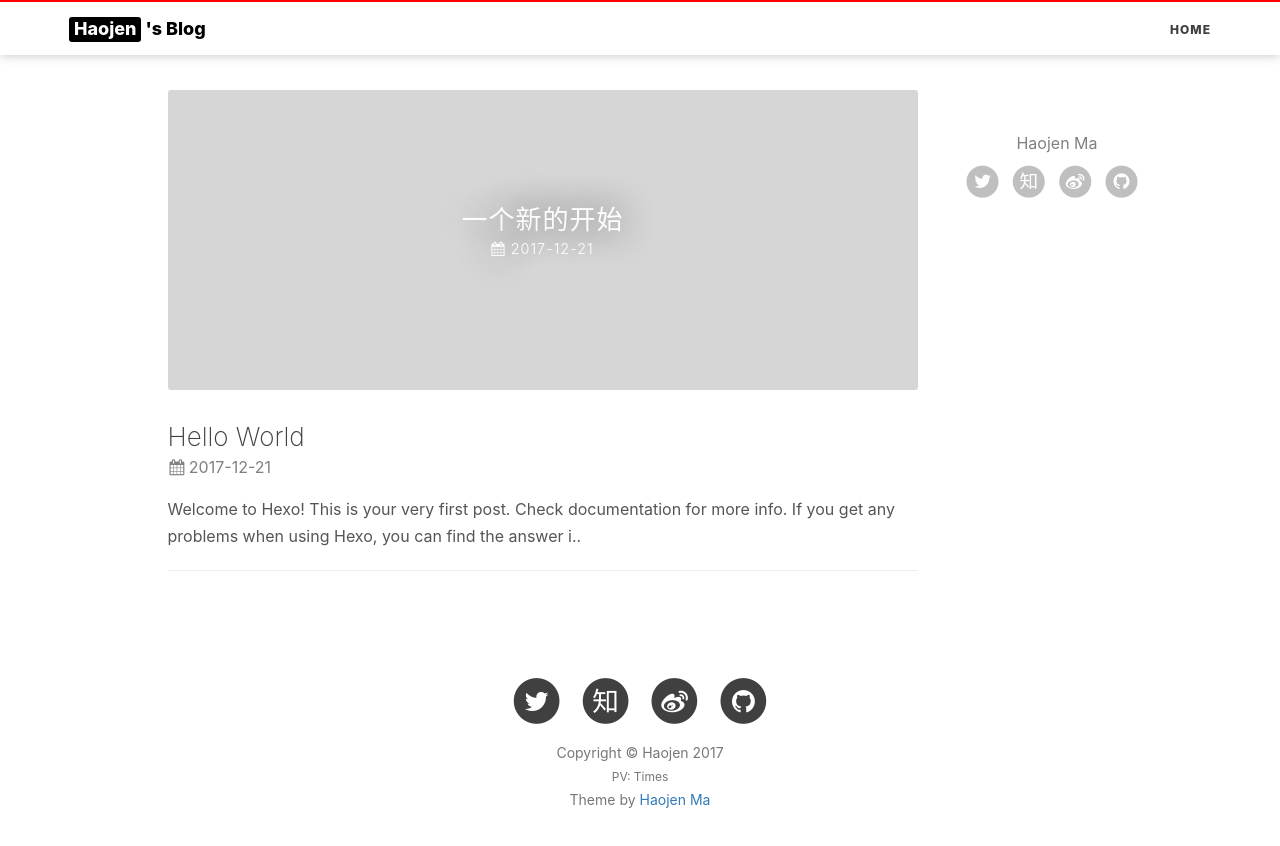
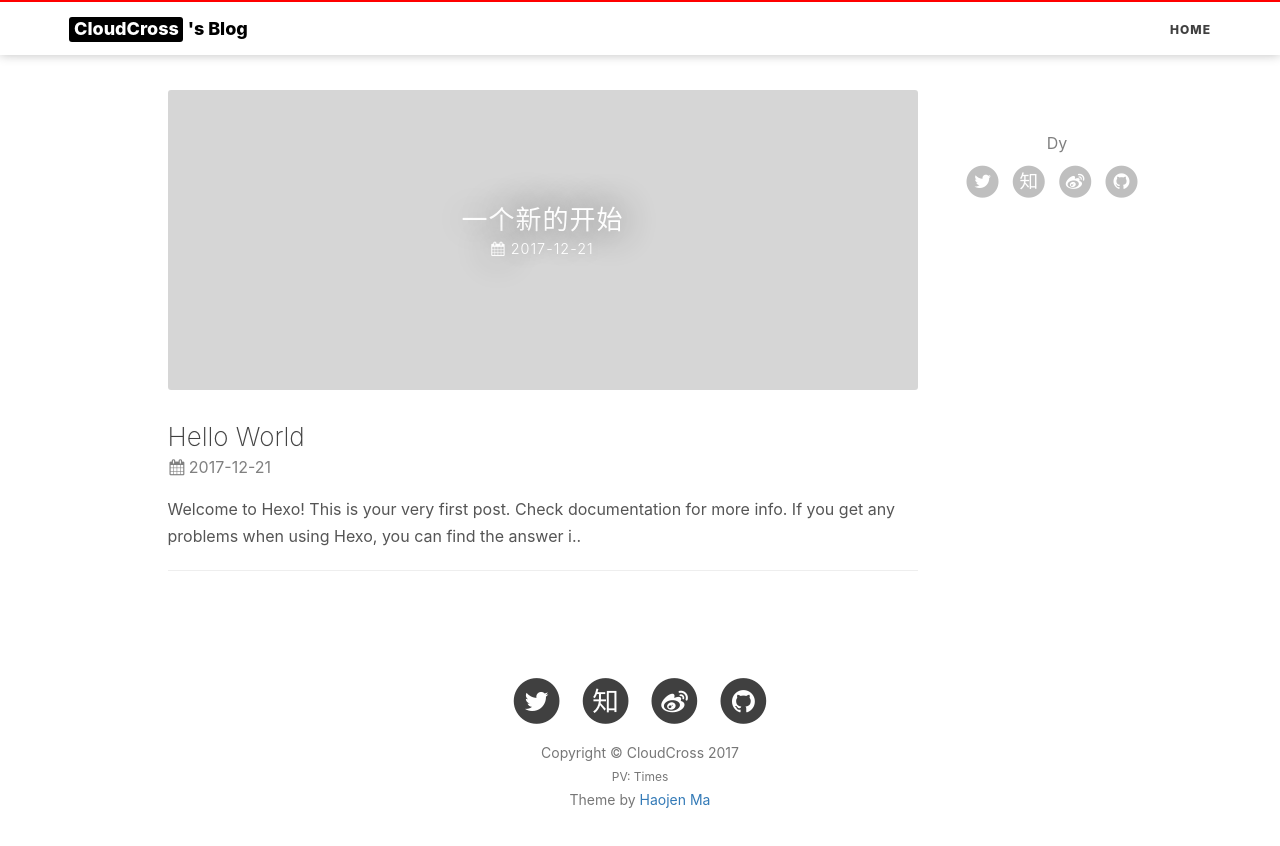
Before and after one commit to cloudcross/cloudBlog, a plain HTML site: page index.html in a window 1280 px wide. Drawn offline with nearby package versions, Linux system fonts and the light colour scheme; some packages are replaced by stand-ins of ours; a script that the page names is missing.

Commit message:
Site updated: 2017-12-21 13:41:15

```diff
--- a/index.html
+++ b/index.html
@@ -13,7 +13,7 @@
     <meta name="apple-mobile-web-app-capable" content="yes">
     <meta name="apple-mobile-web-app-status-bar-style" content="#600090">
     <link rel="shortcut icon" href="https://cdn4.iconfinder.com/data/icons/ionicons/512/icon-person-128.png">
-    <link rel="alternate" type="application/atom+xml" title="Haojen" href="/atom.xml">
+    <link rel="alternate" type="application/atom+xml" title="CloudCross" href="/atom.xml">
     <link rel="stylesheet" href="//cdnjs.cloudflare.com/ajax/libs/animate.css/3.5.2/animate.min.css">
     <link rel="stylesheet" href="//cdn.bootcss.com/font-awesome/4.6.3/css/font-awesome.css">
     <title>
@@ -56,7 +56,7 @@
             </button>
             <a class="navbar-brand animated pulse" href="/">
                 <span class="brand-logo">
-                    Haojen
+                    CloudCross
                 </span>
                 's Blog
             </a>
@@ -246,7 +246,7 @@
                     <div class="about-me">
                         <!--移动端头部显示-->
                         <img src=""/>
-                        <h5><a href="/about/">Haojen Ma</a></h5>
+                        <h5><a href="/about/">Dy</a></h5>
                         <p></p>
                     </div>
                 </div>
@@ -334,7 +334,7 @@
                 <div class="short-about">
                     <!--侧边栏头像-->
 
-                    <h5><a href="/about/">Haojen Ma</a></h5>
+                    <h5><a href="/about/">Dy</a></h5>
 
                     <hr>
                     <!-- SNS Link 社交 -->
@@ -463,7 +463,7 @@
 
                 </ul>
                 <p class="copyright text-muted">
-                    Copyright &copy; Haojen 2017
+                    Copyright &copy; CloudCross 2017
                     <br>
                     <span id="busuanzi_container_site_pv" style="font-size: 12px;">PV: <span id="busuanzi_value_site_pv"></span> Times</span>
                     <br>
```
Also changed, not shown: 2017/12/21/hello-world/index.html (+4 -4 lines), 2017/12/21/一个新的开始/index.html (+4 -4 lines), archives/2017/12/index.html (+3 -3 lines), archives/2017/index.html (+3 -3 lines), archives/index.html (+3 -3 lines).
